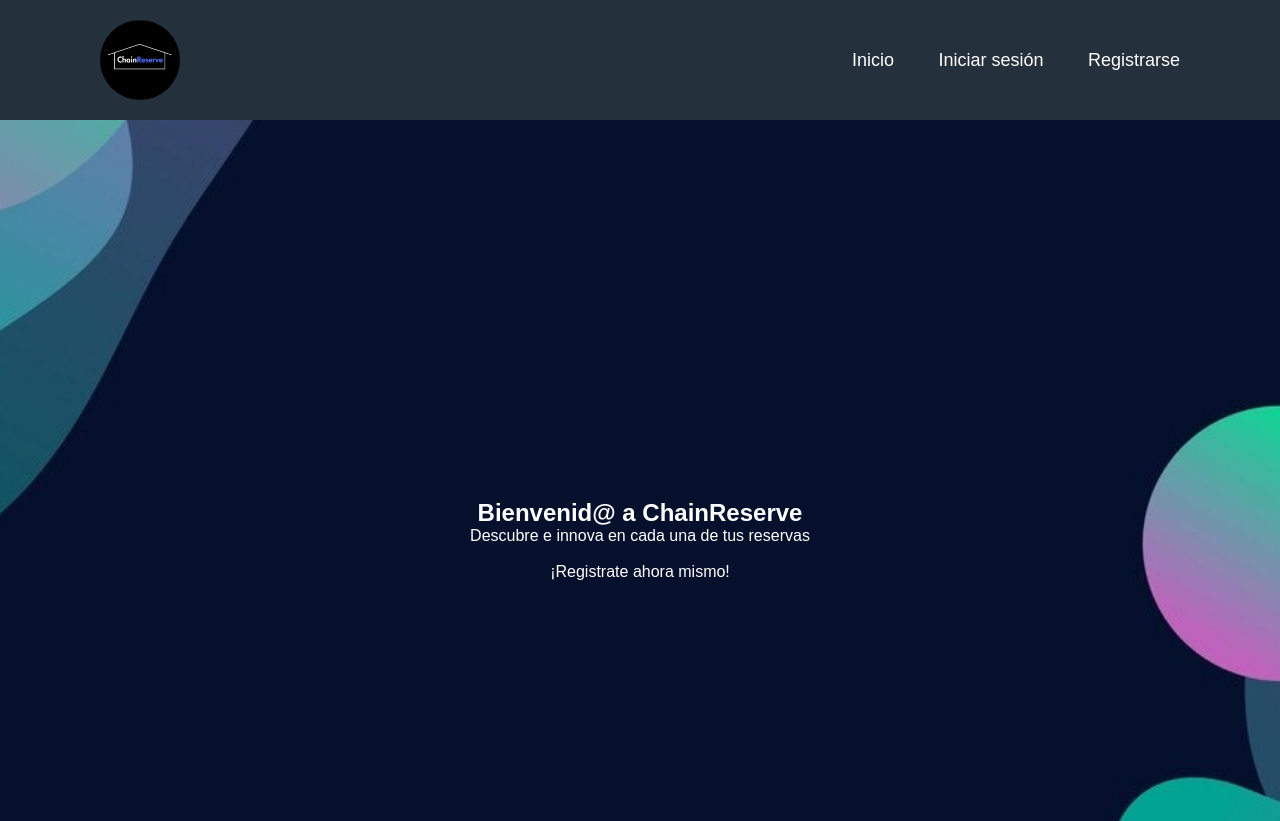
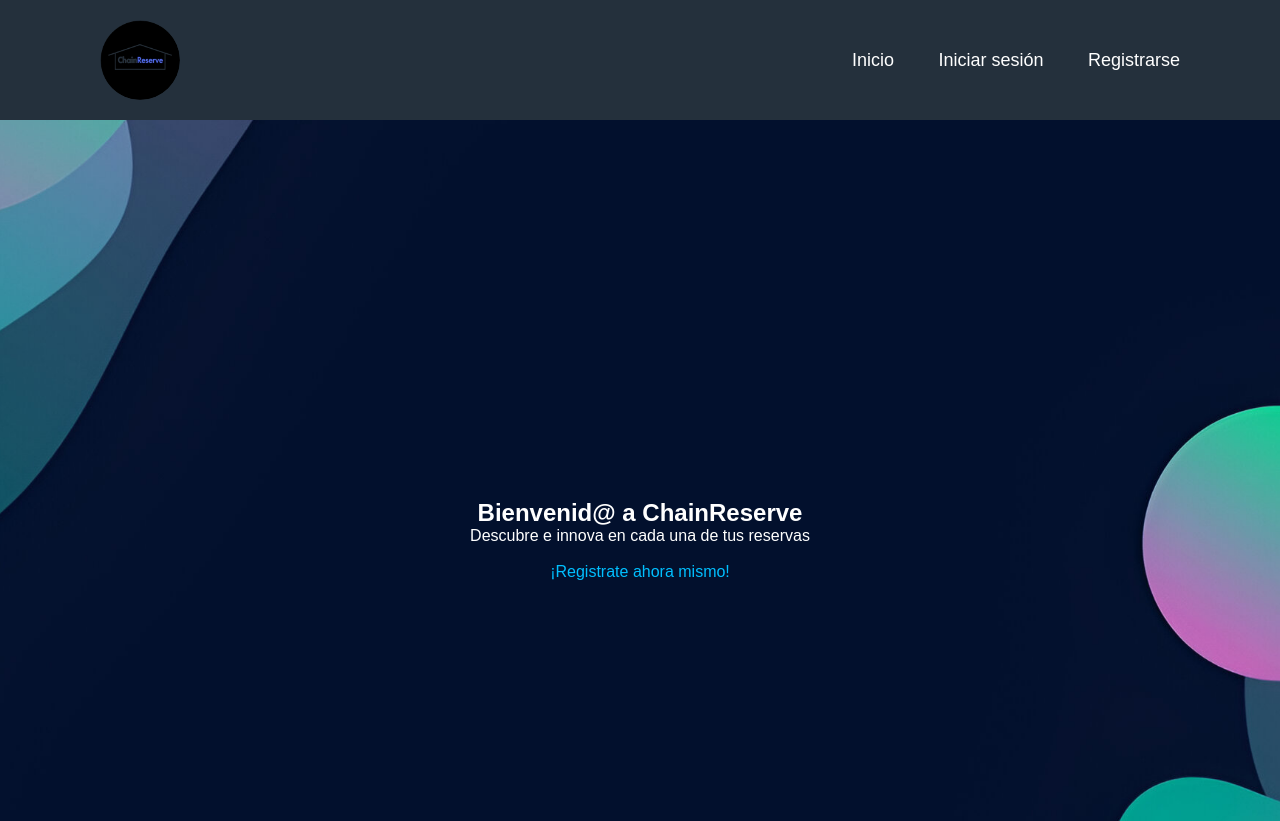
Before and after one commit to AndersonLondonoAvendano/ChainService, a Django app: page / in a window 1280 px wide. Shown: the top 821 px of the page. Run offline with Django 5.2, Linux system fonts and the light colour scheme.

Commit message:
New changes: Icon Image and Register Now color

```diff
--- a/registroUsers/templates/home.html
+++ b/registroUsers/templates/home.html
@@ -6,6 +6,8 @@
         <meta name="viewport" content="width=device-width, initial-scale=1.0">
         <title>ChainReserve</title>
         <link rel="stylesheet" type="text/css" href="../static/css/styleRegistro.css">
+        <!-- Icono en el browser -->
+        <link rel="icon" href="../static/css/logo.ico">
     </head>
     <body>
         <header class="header">
@@ -34,7 +36,7 @@
         <h2>Bienvenid@ a ChainReserve</h2>
         <p>Descubre e innova en cada una de tus reservas</p>
         <br>
-        <a class="registrer" href="signup/">¡Registrate ahora mismo!</a>
+        <a class="registrer" href="signup/" style="color:#00BFFF">¡Registrate ahora mismo!</a>
         {% endif %}
 
     </section>
--- a/registroUsers/templates/signup.html
+++ b/registroUsers/templates/signup.html
@@ -12,7 +12,8 @@
         <input class="controls" type="text" name="username" id="usuarios"  autocomplete="off"  required placeholder="Ingrese su usuario" title="Usuario">
         <input class="controls" type="password" name="password1"   autocomplete="off" id="contraseña1"required placeholder="Ingrese su contraseña" title="Contraseña">
         <input class="controls" type="password" name="password2"   autocomplete="off"id="contraseña2"required placeholder="Ingrese su contraseña nuevamente" title="Contraseña">
-        <!-- <p>Estoy de acuerdo con <a href="#">Terminos y condiciones</a></p> <input class="bottons" type="checkbox" required> -->
+        <!-- <p>Estoy de acuerdo con</p><a href="#">Terminos y condiciones</a> -->
+        <!-- <input class="bottons" type="checkbox" required> -->
         <input class="bottons" type="submit" value="Registrar">
         <p><a href="{% url 'login'%}">Ya tengo cuenta</a></p>
     </form>
```
Also changed, not shown: db.sqlite3, registroUsers/static/css/fondo.jpg, registroUsers/static/css/logo.ico (added), registroUsers/static/css/logo.png.
